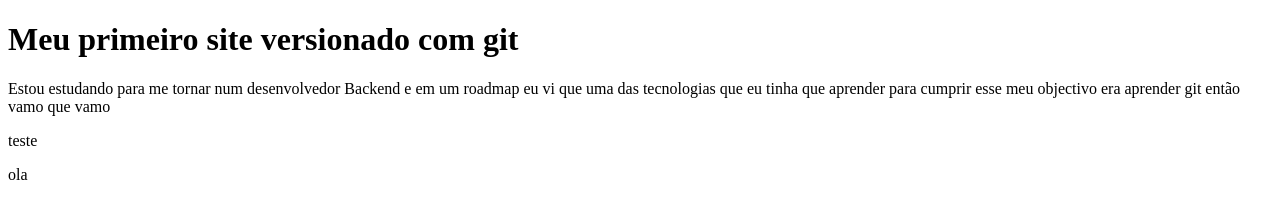
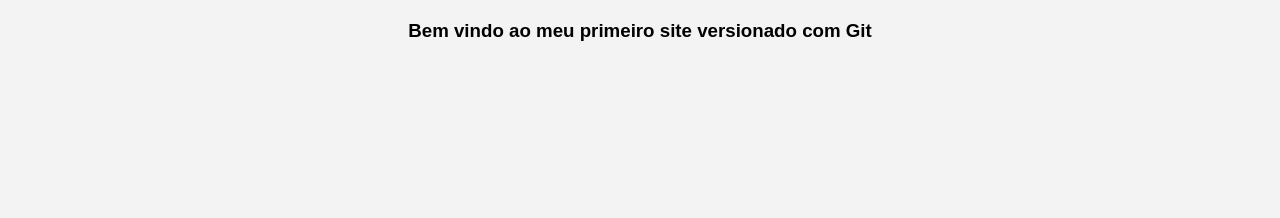
Before and after one commit to Belchior-Sapalo/MEUS_ESTUDOS_SOBRE_BACKEND, a plain HTML site: page 1 - git/index.html in a window 1280 px wide. Drawn offline with Linux system fonts and the light colour scheme.

Commit message:
criei o arquivo css e iniciei a desencolver o site

```diff
--- a/1 - git/index.html
+++ b/1 - git/index.html
@@ -4,14 +4,12 @@
     <meta charset="UTF-8">
     <meta http-equiv="X-UA-Compatible" content="IE=edge">
     <meta name="viewport" content="width=device-width, initial-scale=1.0">
-    <title>Estudando GitHub</title>
+    <title>Meu Site</title>
+    <link rel="stylesheet" href="style.css">
 
 </head>
 <body>
-    <h1>Meu primeiro site versionado com git</h1>
-
-    <p>Estou estudando para me tornar num desenvolvedor Backend e em um roadmap eu vi que uma das tecnologias que eu tinha que aprender para cumprir esse meu objectivo era aprender git então vamo que vamo</p>
-    <p>teste</p>
-    <p>ola</p>
+    <h3>Bem vindo ao meu primeiro site versionado com Git</h3>
 </body>
 </html>
+</html>
--- /dev/null
+++ b/1 - git/style.css
@@ -0,0 +1,13 @@
+*{
+    margin: 0;
+    padding: 0;
+    font-family: sans-serif;
+}
+
+body{
+    background-color: rgb(244, 243, 243);
+    height: 80vh;
+    display: flex;
+    justify-content: center;
+    padding: 20px;
+}
```
